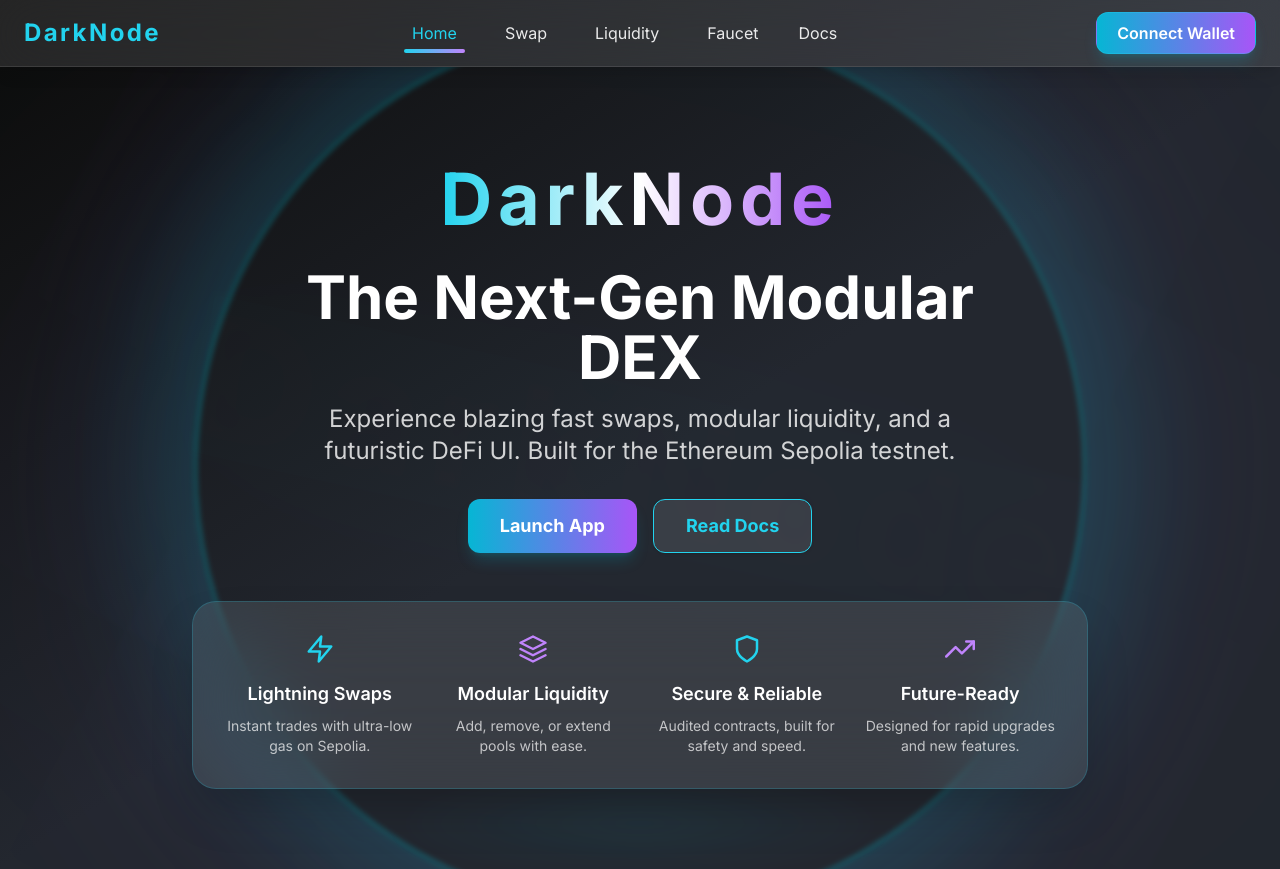
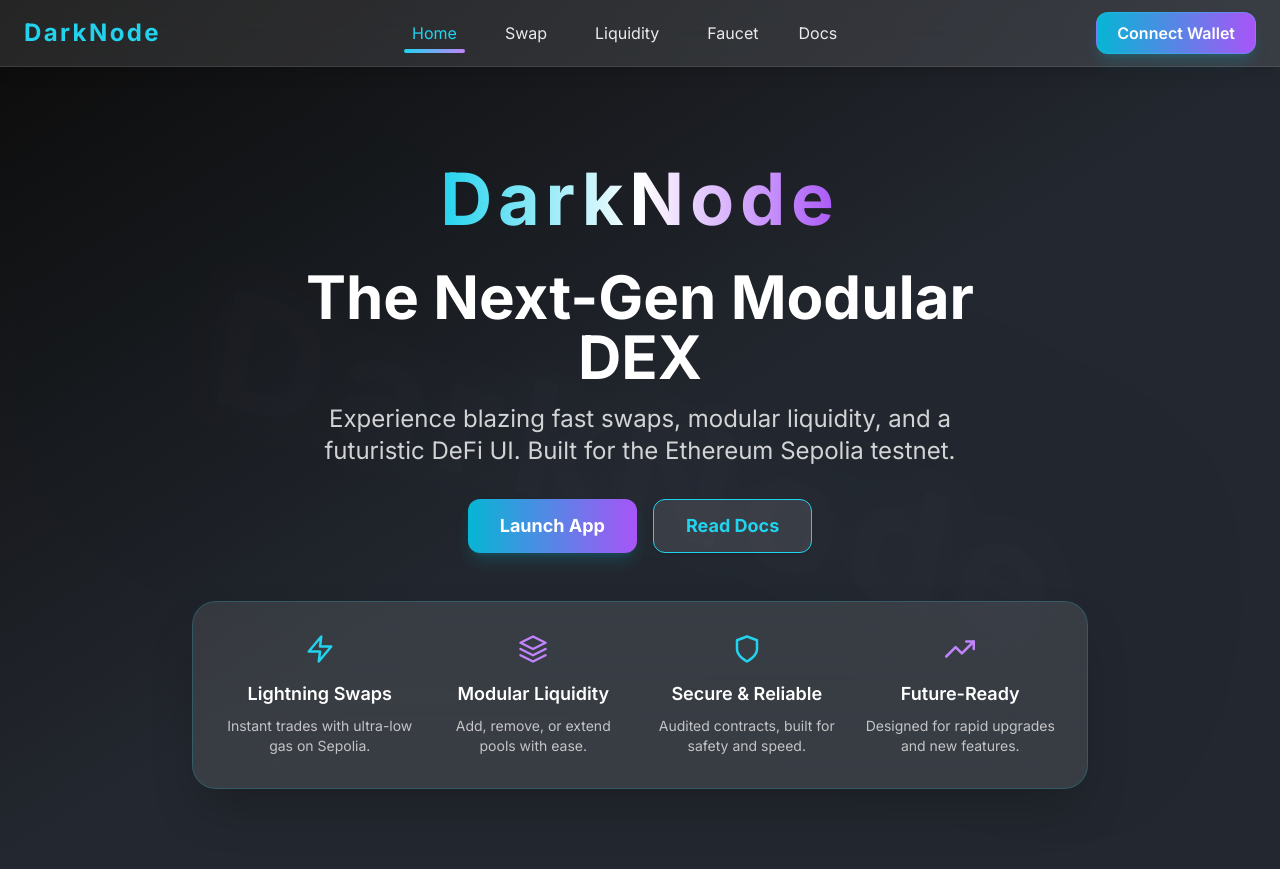
Before and after one commit to zk-web3/darknodedex, a React (Create React App) app: page / in a window 1280 px wide. Built offline with nearby package versions, Linux system fonts and the light colour scheme.

Commit message:
Update Hero.js

```diff
--- a/src/components/Hero.js
+++ b/src/components/Hero.js
@@ -1,79 +1,63 @@
 import React from "react";
-import { motion } from "framer-motion";
+import { motion, useMotionValue, useTransform } from "framer-motion";
 import { FiZap, FiLayers, FiShield, FiTrendingUp } from "react-icons/fi";
 
-function Animated3DText() {
-  // 3D, multi-axis, reveal-effect, high-transparency rotating background text with extra neon ring and pulse
+function MysteriousRevealText() {
+  // Animate a circular mask (clip-path) to reveal the 3D rotating text in a mysterious way
+  // Inspired by the video: https://youtu.be/EADzOa5o_dg?si=M4AiB5k7h6jEdxav
   return (
-    <div className="absolute inset-0 flex items-center justify-center pointer-events-none select-none z-0">
-      {/* Neon Glow Ring */}
     <motion.div
-        className="absolute"
+      className="absolute inset-0 flex items-center justify-center pointer-events-none select-none z-0"
       style={{
-          width: "70vw",
-          height: "70vw",
-          minWidth: 480,
-          minHeight: 480,
-          maxWidth: 1200,
-          maxHeight: 1200,
-          borderRadius: "50%",
-          border: "6px solid #00e0ff55",
-          boxShadow: "0 0 120px 40px #00e0ff44, 0 0 240px 80px #a259ff22",
-          filter: "blur(2px)",
+        WebkitMaskImage: undefined, // fallback for Safari
+        maskImage: undefined,
       }}
-        initial={{ scale: 0.98, rotate: 0, opacity: 0.5 }}
-        animate={{
-          scale: [0.98, 1.04, 0.98],
-          rotate: [0, 360],
-          opacity: [0.5, 0.7, 0.5],
+    >
+      <motion.div
+        style={{
+          width: "100%",
+          height: "100%",
+          display: "flex",
+          alignItems: "center",
+          justifyContent: "center",
         }}
-        transition={{
-          repeat: Infinity,
-          duration: 28,
-          ease: "easeInOut",
+        initial={false}
+        animate={{}}
+      >
+        <motion.div
+          initial={{
+            rotateY: 0,
+            rotateX: 0,
+            rotateZ: 0,
+            opacity: 0,
+            WebkitMaskImage: "circle(0% at 50% 50%)",
+            maskImage: "circle(0% at 50% 50%)",
           }}
-      />
-      {/* Animated Shadow Pulse */}
-      <motion.div
-        className="absolute"
-        style={{
-          width: "38vw",
-          height: "7vw",
-          minWidth: 220,
-          minHeight: 40,
-          maxWidth: 600,
-          maxHeight: 120,
-          borderRadius: "50%",
-          background: "radial-gradient(ellipse at center, #00e0ff33 0%, #0000 80%)",
-          filter: "blur(18px)",
-          bottom: 0,
-        }}
-        initial={{ scale: 1, opacity: 0.3 }}
-        animate={{ scale: [1, 1.12, 1], opacity: [0.3, 0.5, 0.3] }}
-        transition={{ repeat: Infinity, duration: 7, ease: "easeInOut" }}
-      />
-      {/* 3D Rotating Text with shifting gradient/blur */}
-      <motion.div
-        initial={{ rotateY: 0, rotateX: 0, rotateZ: 0, opacity: 0 }}
           animate={{
             rotateY: [0, 360],
             rotateX: [0, 30, -30, 0],
             rotateZ: [0, 20, -20, 0],
-          opacity: [0, 0.65, 0.65, 0.65, 0],
-          filter: [
-            "blur(2.5px) drop-shadow(0 0 120px #00e0ffcc)",
-            "blur(4px) drop-shadow(0 0 180px #a259ffcc)",
-            "blur(2.5px) drop-shadow(0 0 120px #00e0ffcc)",
+            opacity: [0, 0.7, 0.7, 0.7, 0],
+            WebkitMaskImage: [
+              "circle(0% at 50% 50%)",
+              "circle(60% at 50% 50%)",
+              "circle(80% at 60% 40%)",
+              "circle(60% at 40% 60%)",
+              "circle(70% at 50% 50%)",
+              "circle(0% at 50% 50%)",
             ],
-          background: [
-            "linear-gradient(120deg, #0fffc3 0%, #00e0ff 40%, #a259ff 100%)",
-            "linear-gradient(120deg, #a259ff 0%, #00e0ff 60%, #0fffc3 100%)",
-            "linear-gradient(120deg, #0fffc3 0%, #00e0ff 40%, #a259ff 100%)",
+            maskImage: [
+              "circle(0% at 50% 50%)",
+              "circle(60% at 50% 50%)",
+              "circle(80% at 60% 40%)",
+              "circle(60% at 40% 60%)",
+              "circle(70% at 50% 50%)",
+              "circle(0% at 50% 50%)",
             ],
           }}
           transition={{
             repeat: Infinity,
-          duration: 36,
+            duration: 32,
             ease: "easeInOut",
           }}
           style={{
@@ -86,15 +70,18 @@ function Animated3DText() {
             lineHeight: 1,
             userSelect: "none",
             opacity: 0.65,
-          textShadow: "0 0 128px #00e0ff, 0 0 32px #a259ff, 0 0 2px #fff, 0 0 200px #0fffc3",
+            textShadow:
+              "0 0 128px #00e0ff, 0 0 32px #a259ff, 0 0 2px #fff, 0 0 200px #0fffc3",
             transition: "opacity 1.5s cubic-bezier(0.4,0,0.2,1)",
             mixBlendMode: "lighten",
+            WebkitMaskImage: undefined, // fallback for Safari
+            maskImage: undefined,
           }}
-        className="will-change-transform"
         >
           DarkNode
         </motion.div>
-    </div>
+      </motion.div>
+    </motion.div>
   );
 }
 
@@ -119,8 +106,8 @@ function ForegroundHeroText() {
 export default function Hero({ onLaunchApp }) {
   return (
     <section className="relative w-full pt-24 pb-20 bg-gradient-to-br from-[#0d0d0d] via-[#23272f] to-[#23272f] overflow-hidden flex flex-col items-center min-h-[80vh] px-4">
-      {/* 3D Rotating Background Text + Effects */}
-      <Animated3DText />
+      {/* Mysterious 3D Reveal Background Text */}
+      <MysteriousRevealText />
       {/* Foreground Animated Text */}
       <ForegroundHeroText />
       {/* Headline & Subtitle */}
```
Lines whose indentation alone changed are shown as unchanged.
